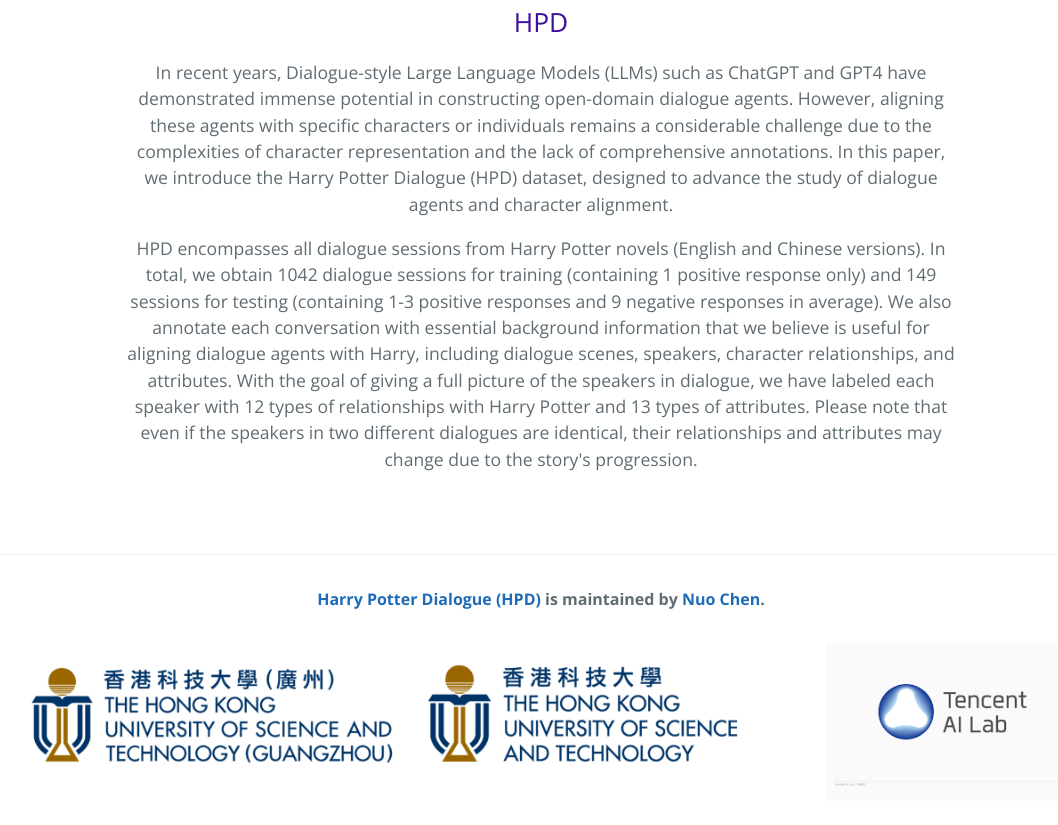
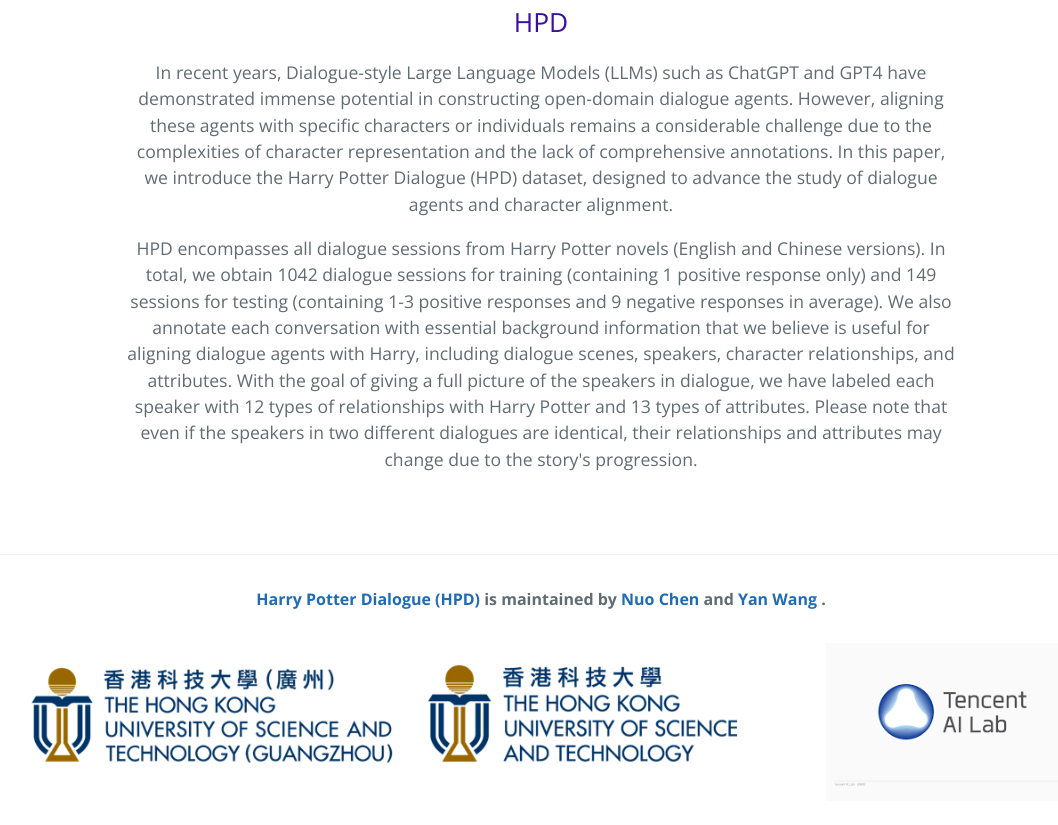
Before and after one commit to nuochenpku/HPD.github.io, a plain HTML site: page index.html in a window 1280 px wide. Shown: the part 635-1460 px from the top of the page, without its empty margins (99-1157 px from the left). Drawn offline with nearby package versions, Linux system fonts and the light colour scheme.

Commit message:
Update index.html

```diff
--- a/index.html
+++ b/index.html
@@ -46,7 +46,7 @@ Please note that even if the speakers in two different dialogues are identical,
     </section>
 
     <footer class="site-footer">
-  <span class="site-footer-owner"><a href="http://localhost:4000">Harry Potter Dialogue (HPD)</a> is maintained by <a href="https://nuochenpku.github.io/">Nuo Chen</a>.</span>
+  <span class="site-footer-owner"><a href="http://localhost:4000">Harry Potter Dialogue (HPD)</a> is maintained by <a href="https://nuochenpku.github.io/">Nuo Chen</a> and  <a href="https://libertywing.github.io/yanwang.github.io/">Yan Wang</a> .</span>
   <!-- <span class="site-footer-credits">This page was generated by <a href="https://pages.github.com">GitHub Pages</a>.</span> -->
   <dev style="display: flex; flex-direction:row; justify-content:center">
     <img src="assets/hkust.png" style="margin: 2em;" width="60%" height="20%">
```
